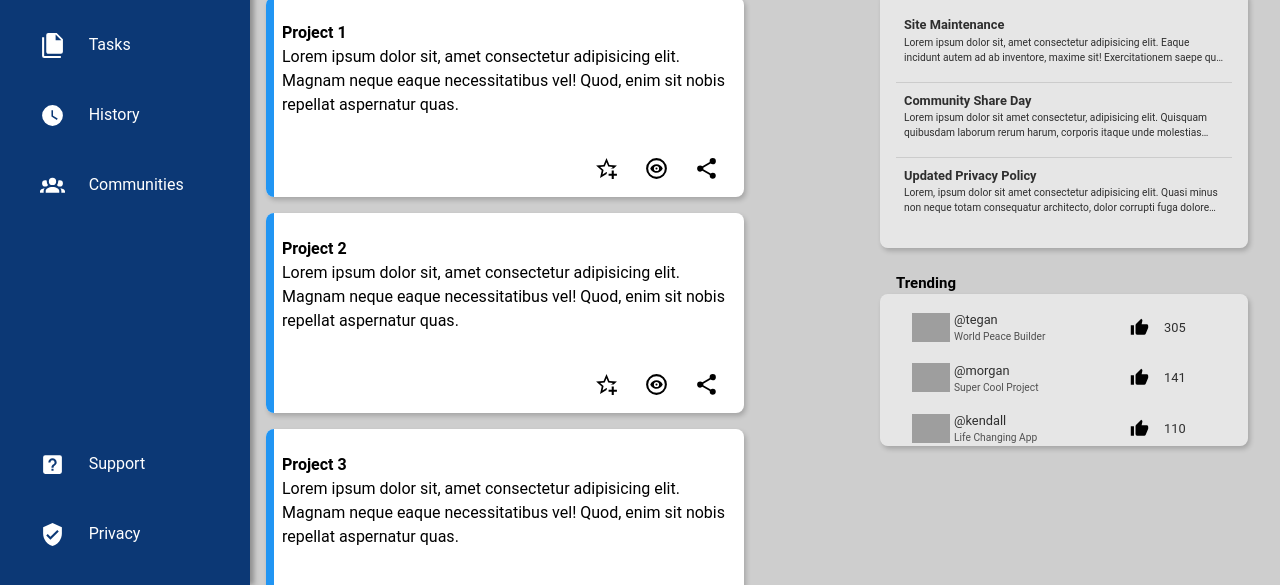
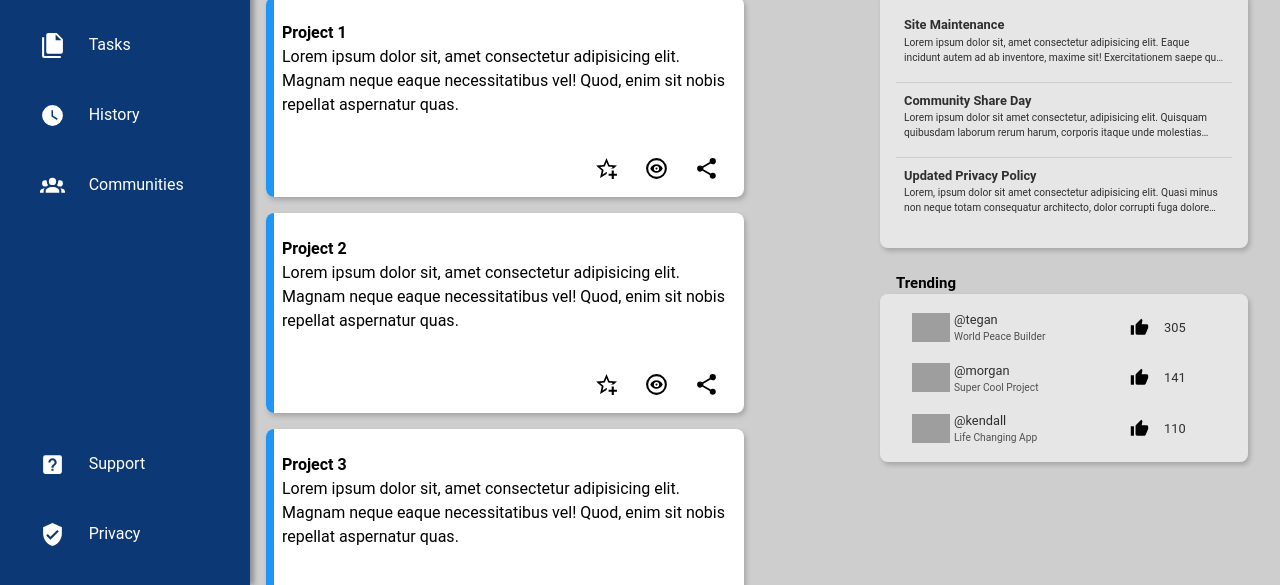
Before and after one commit to neuzzz3628/odin-admin-dashboard, a plain HTML site: page index.html in a window 1280 px wide. Shown: the part 215-800 px from the top of the page. Drawn offline with Linux system fonts and the light colour scheme; grey boxes are pictures that could not be loaded.

Commit message:
Adding bottom padding for last trend-name

```diff
--- a/style.css
+++ b/style.css
@@ -510,3 +510,7 @@ body {
   font-size: 0.8em;
   color: rgb(80, 80, 80);
 }
+
+.last{
+  padding-bottom: 1rem;
+}
```
